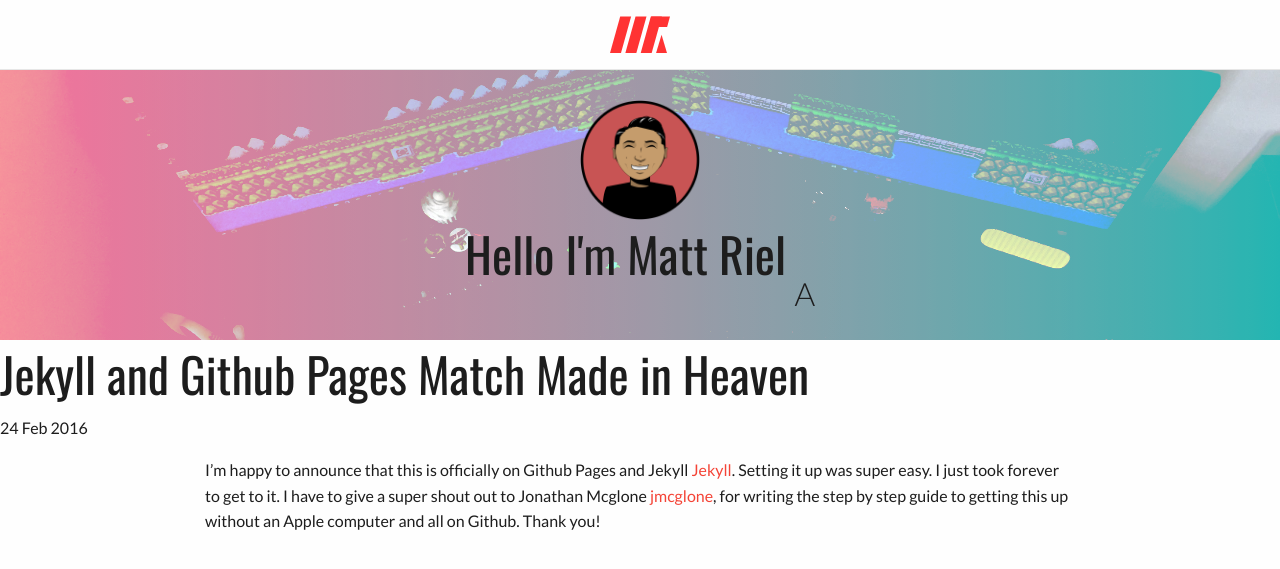
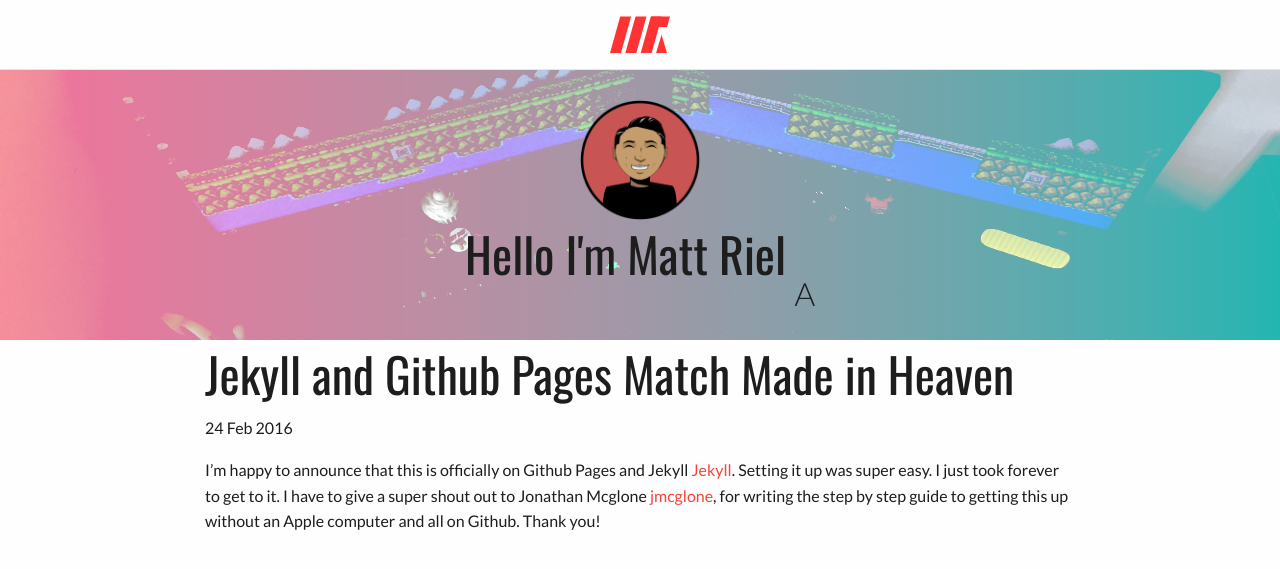
Before and after one commit to mriel/mriel.github.io, a Jekyll site: the page built from _posts/2016-02-24-Jekyll-and-Github-Pages-Match-Made-In-Heaven.md, in a window 1280 px wide. Shown: the top 569 px of the page. Built offline with Jekyll 4.4.1, drawn with Linux system fonts in a browser that asks for light colours; a script that is not in the unit is left out.

Commit message:
Update post.html
layout header changes

```diff
--- a/_layouts/post.html
+++ b/_layouts/post.html
@@ -1,10 +1,11 @@
 ---
 layout: default
 ---
-<h1>{{ page.title }}</h1>
-<p class="meta">{{ page.date | date_to_string }}</p>
+
 <div class="row">
   <div class="column">
+    <h1>{{ page.title }}</h1>
+    <p class="meta">{{ page.date | date_to_string }}</p>
     <div class="post">
       {{ content }}
     </div>
```
